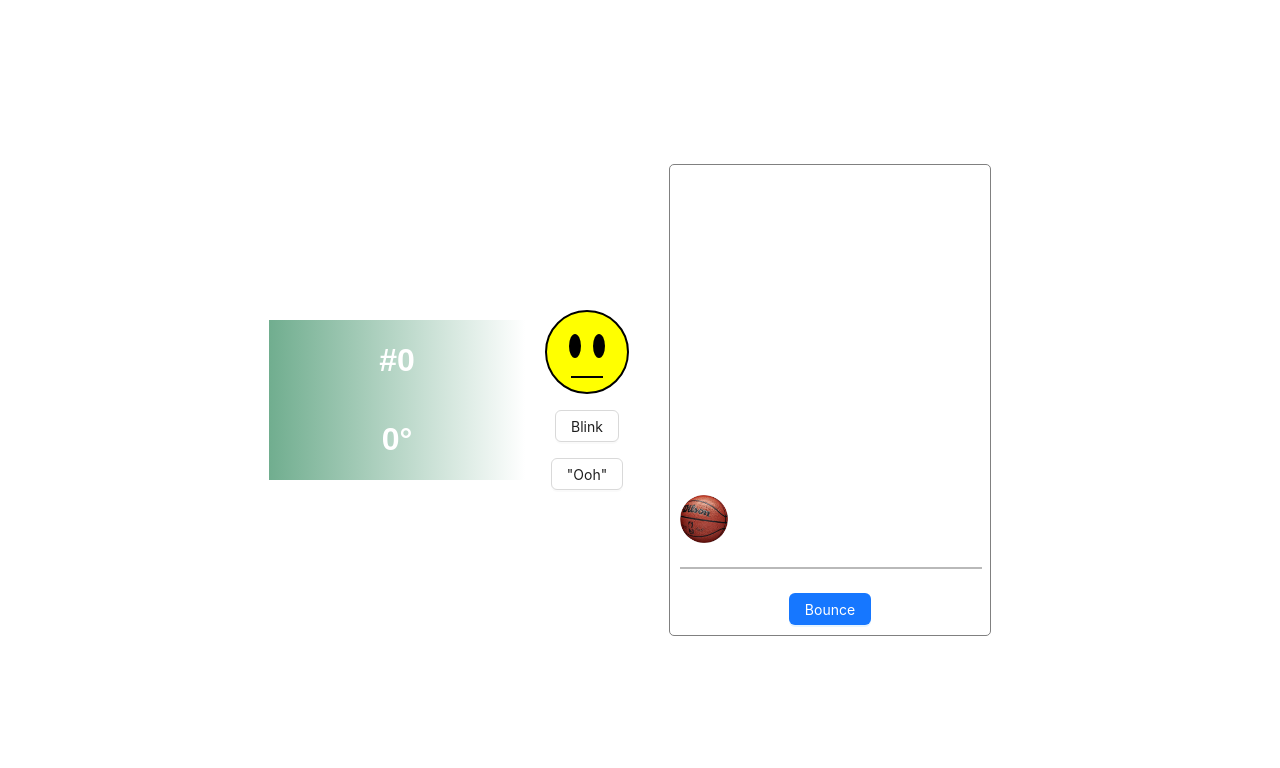
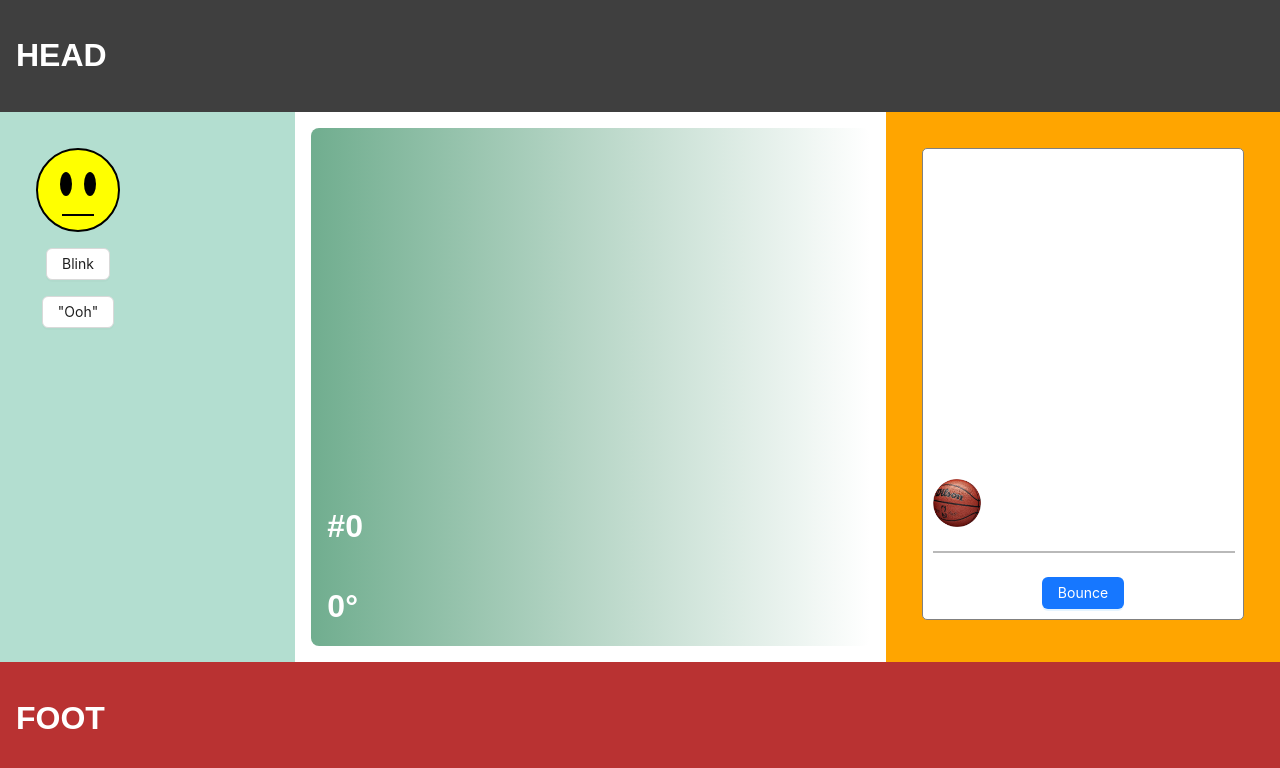
Before and after one commit to larswan/fun-with-animation-and-stuff, a React (Vite) app: page / in a window 1280 px wide. Shown: the top 768 px of the page. Built offline with nearby package versions, Linux system fonts and the light colour scheme.

Commit message:
added grid and fit components in it

```diff
--- a/src/App.jsx
+++ b/src/App.jsx
@@ -13,13 +13,34 @@ function App() {
   }
 
   return (
-    <div className='window'>
-      <div onMouseMove={handleMouseMove}>
-        <GradientMouseTracker mouseX={mouseX} mouseY={mouseY}/>
+
+    <div class="container">
+
+      <div class="header">
+        <h1>HEAD</h1>
       </div>
-      <AnimeTest />
-      <BouncingBall />
+
+      <div class="vert1">
+        <AnimeTest />
+      </div>
+
+      <div class="middle" onMouseMove={handleMouseMove}>
+          <GradientMouseTracker mouseX={mouseX} mouseY={mouseY}/>
+      </div>
+
+      <div class="vert2">
+        <BouncingBall />
+      </div>
+
+      <div class="foot">
+        <h1>FOOT</h1>
+      </div>
     </div>
+
+
+
+
+    // </div>
   );
 }
 
--- a/src/BouncingBall.scss
+++ b/src/BouncingBall.scss
@@ -6,6 +6,7 @@
     flex-direction: column;
     justify-content: end;
     border: 1px solid grey;
+    background-color: white;
     border-radius: 5px;
     gap: 1em;
     padding: 10px;
--- a/src/GradientMouseTracker.jsx
+++ b/src/GradientMouseTracker.jsx
@@ -34,12 +34,14 @@ function GradientMouseTracker({mouseX, mouseY}) {
     },[mouseY])
 
     const gradient = {
-        width: '20vw',
-        height: '20vh',
+        width: '100%',
+        height: '100%',
         display: 'flex',
         flexDirection: 'column',
-        alignItems: 'center',
-        justifyContent: 'center',
+        alignItems: 'start',
+        justifyContent: 'end',
+        borderRadius: '8px',
+        paddingLeft: '1em',
         backgroundImage: `linear-gradient(${angle}deg, #${xColor}, #FFFFFF)`
     }
 
--- a/src/index.scss
+++ b/src/index.scss
@@ -5,7 +5,6 @@
 
 body {
     margin: 0;
-    overflow: hidden;
 }
 
 h1 {
@@ -20,15 +19,45 @@ hr {
     width: 100%;
 }
 
-.window {
-    width: 100vw;
+.container {
+    display: grid;
     height: 100vh;
-    display: flex;
-    justify-content: center;
-    align-items: center;
+    grid-template-columns: 1fr 2fr 1fr;
+    grid-template-rows: 0.5fr 2fr 2fr 1fr;
+    gap: 0px 0px;
+    grid-auto-flow: row;
+    grid-template-areas:
+        "header header header"
+        "vert1 middle vert2"
+        "vert1 middle vert2"
+        "foot foot foot";
 }
 
-.button:hover {
-    text-shadow: 0 0 2px white;
-    color: white;
+.container > *{
+    display: flex;
+    padding: 1em;
 }
+
+.header {
+    grid-area: header;
+    background-color: rgb(63, 63, 63);
+}
+
+.vert1 {
+    grid-area: vert1;
+    background-color: rgb(179, 222, 208);
+}
+
+.middle {
+    grid-area: middle;
+}
+
+.vert2 {
+    grid-area: vert2;
+    background-color: orange;
+}
+
+.foot {
+    grid-area: foot;
+    background-color: rgb(185, 50, 50);
+}
```
